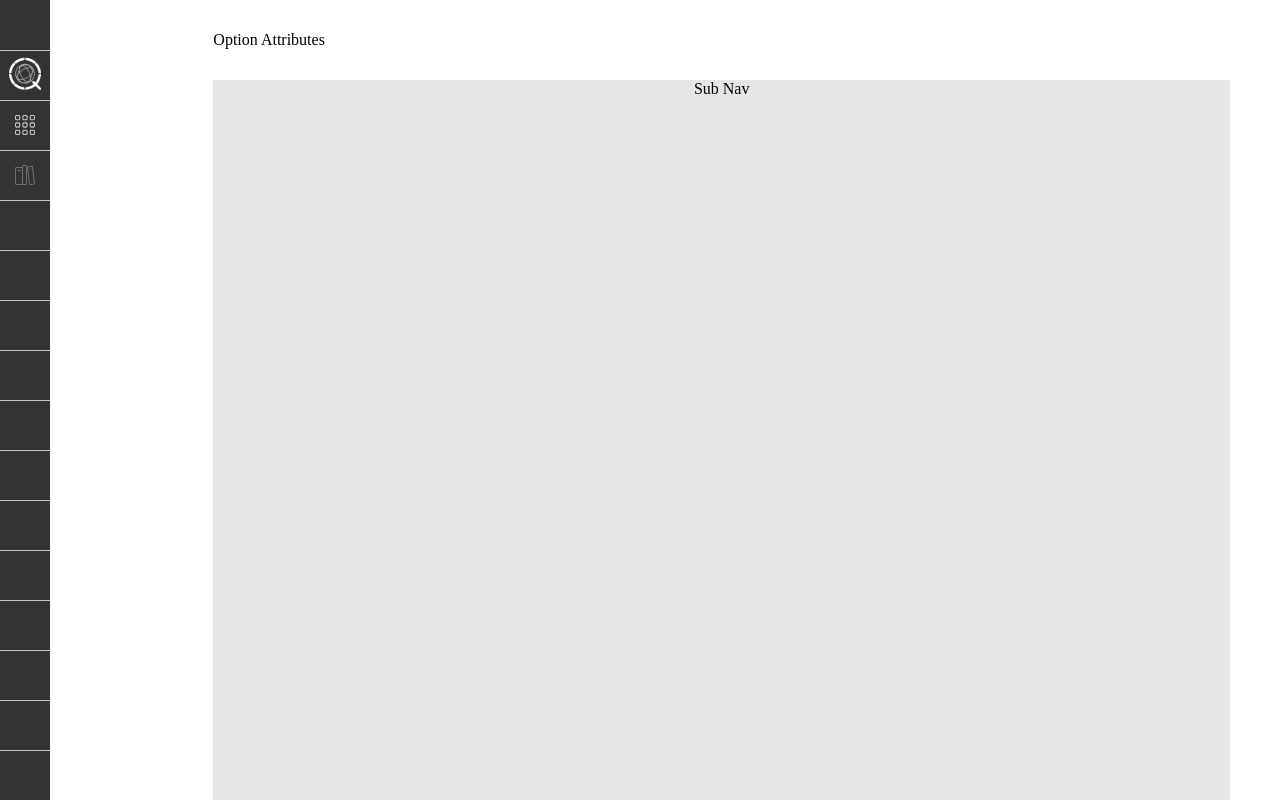
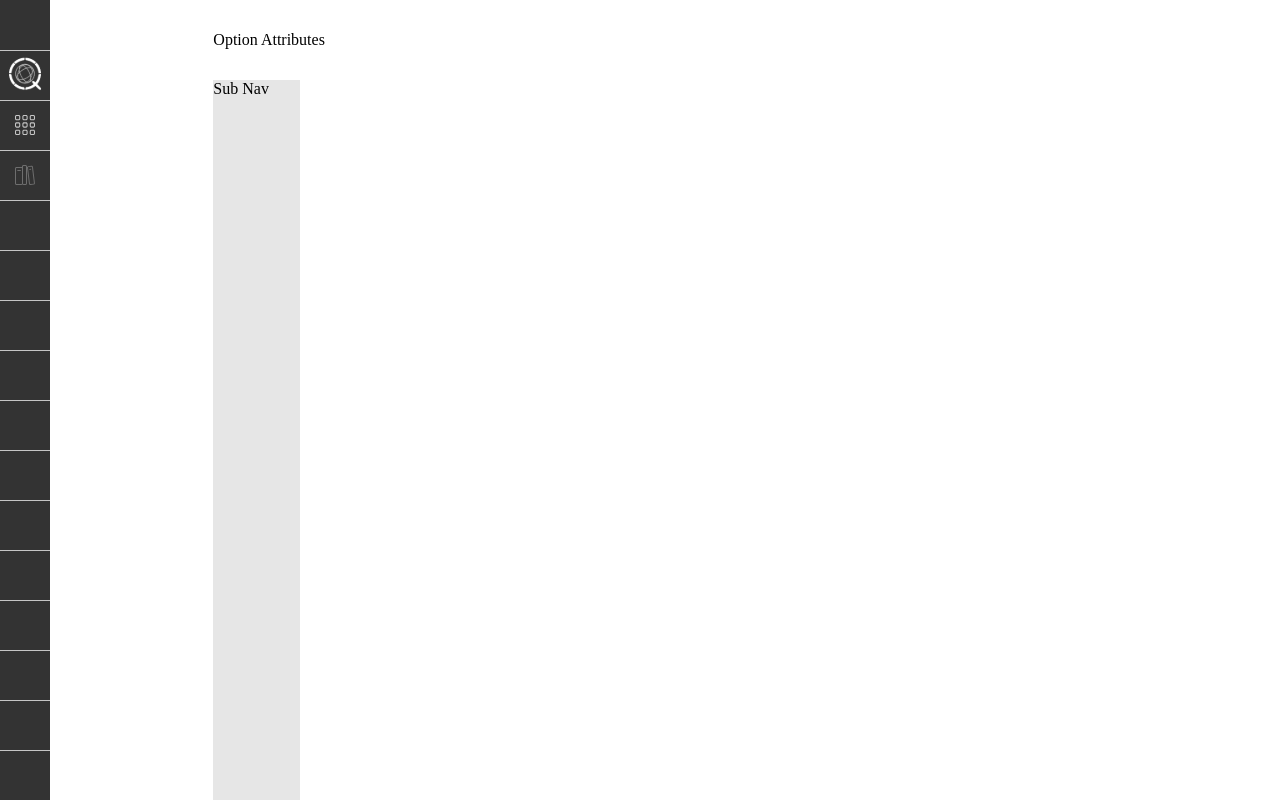
Before and after one commit to toreylittlefield/quadrant-basic-test-challenge, a React (Create React App) app in the folder client/: page / in a window 1280 px wide. Shown: the top 800 px of the page. Built offline with nearby package versions, Linux system fonts and the light colour scheme; a web font is replaced by a local one.

Commit message:
remove grid props & add flex box as parent

```diff
--- a/client/src/components/Navs/SubNav.js
+++ b/client/src/components/Navs/SubNav.js
@@ -2,10 +2,10 @@ import styled from "styled-components";
 
 const SubNav = styled.nav`
   background-color: ${(props) => props.theme.bgColorLight};
-  grid-row: 2 / span 2;
-  grid-column: 3 / all;
   text-align: center;
-  margin-right: 50px;
+  display: flex;
+  flex-direction: row;
+  flex-wrap: wrap;
 `;
 
 export default SubNav;
```
